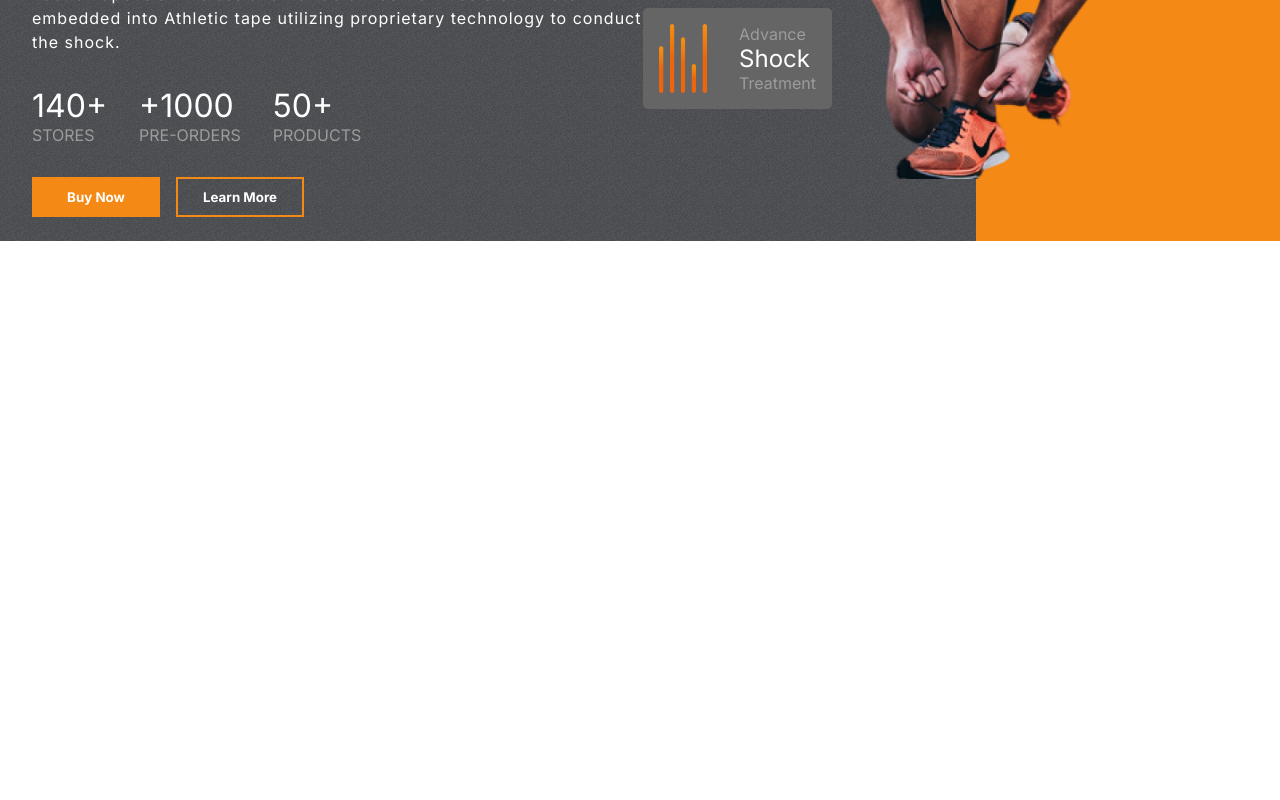
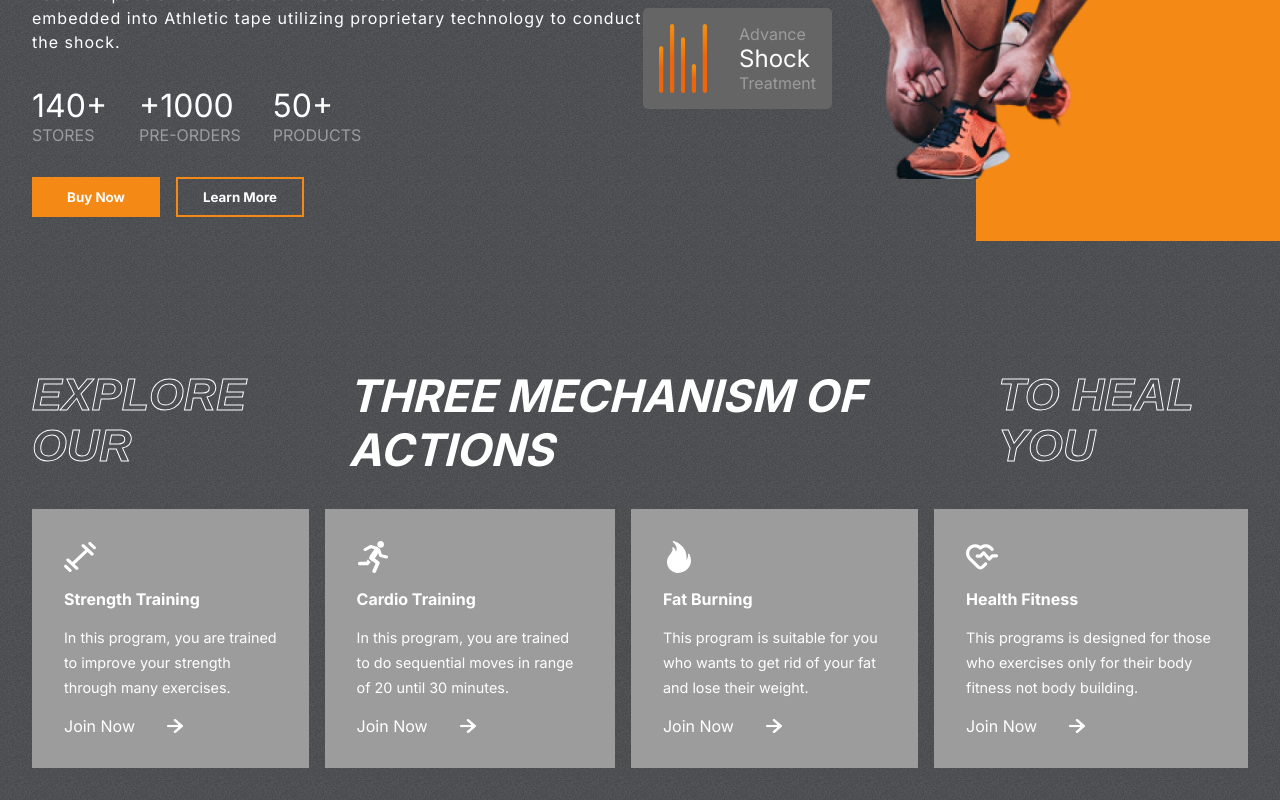
Before and after one commit to Rutwik187/Lectra-Web, a React (Create React App) app: page / in a window 1280 px wide. Shown: the part 504-1304 px from the top of the page. Before the commit the page ends 800 px from the top, so only its background shows below. Built offline with nearby package versions, Linux system fonts and the light colour scheme.

Commit message:
programs component

```diff
--- a/src/App.js
+++ b/src/App.js
@@ -1,9 +1,11 @@
 import './App.css';
 import Hero from './components/hero/Hero';
+import Programs from './components/programs/Programs';
 function App() {
   return (
     <div className="App">
-      <Hero />    </div>
+      <Hero />
+      <Programs />    </div>
   );
 }
 
--- /dev/null
+++ b/src/components/programs/Programs.jsx
@@ -0,0 +1,31 @@
+import React from "react";
+import "./programs.css";
+import RightArrow from "../../assets/rightArrow.png";
+
+import { programsData } from "../../data/programsData";
+const Programs = () => {
+  return (
+    <div className="Programs" id="programs">
+      <div className="program-header">
+        <span className="stroke-text">Explore Our</span>
+        <span>Three mechanism of actions</span>
+        <span className="stroke-text">To heal you</span>
+      </div>
+      <div className="program-categories">
+        {programsData.map((program) => (
+          <div className="category">
+            {program.image}
+            <span>{program.heading}</span>
+            <span>{program.details}</span>
+            <div className="join-now">
+              <span>Join Now</span>
+              <img src={RightArrow} alt="right arrow" />
+            </div>
+          </div>
+        ))}
+      </div>
+    </div>
+  );
+};
+
+export default Programs;
--- /dev/null
+++ b/src/components/programs/programs.css
@@ -0,0 +1,56 @@
+.Programs {
+  display: flex;
+  flex-direction: column;
+  gap: 2rem;
+  padding: 2rem;
+}
+.program-header {
+  display: flex;
+  gap: 3rem;
+  font-weight: bold;
+  font-size: 2.8rem;
+  justify-content: center;
+  color: white;
+  text-transform: uppercase;
+  font-style: italic;
+}
+.program-categories {
+  display: flex;
+  gap: 1rem;
+}
+.category {
+  display: flex;
+  flex-direction: column;
+  background-color: var(--gray);
+  padding: 2rem;
+  gap: 1rem;
+  color: white;
+  justify-content: space-between;
+}
+.category > :nth-child(1) {
+  width: 2rem;
+  height: 2rem;
+  fill: white;
+}
+.category > :nth-child(2) {
+  font-size: 1rem;
+  font-weight: bold;
+}
+.category > :nth-child(3) {
+  font-size: 0.9rem;
+  line-height: 25px;
+}
+
+.join-now {
+  display: flex;
+  align-items: center;
+  gap: 2rem;
+}
+
+.join-now img {
+  width: 1rem;
+}
+.category:hover {
+  background: var(--planCard);
+  cursor: pointer;
+}
```
